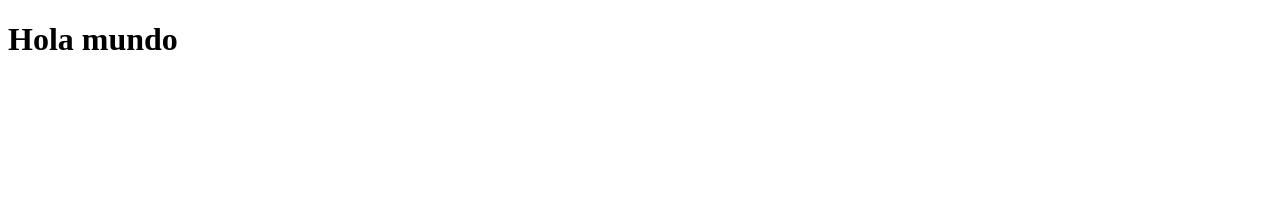
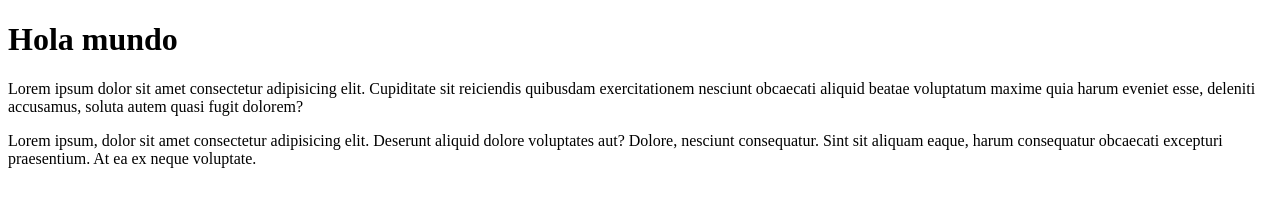
Before and after one commit to mariajosesnchz/miweb, a plain HTML site: page index.html in a window 1280 px wide. Drawn offline with Linux system fonts and the light colour scheme.

Commit message:
segundo commit, se añadio dos parrafos

```diff
--- a/index.html
+++ b/index.html
@@ -8,5 +8,7 @@
 </head>
 <body>
     <h1>Hola mundo</h1>
+    <p>Lorem ipsum dolor sit amet consectetur adipisicing elit. Cupiditate sit reiciendis quibusdam exercitationem nesciunt obcaecati aliquid beatae voluptatum maxime quia harum eveniet esse, deleniti accusamus, soluta autem quasi fugit dolorem?</p>
+    <p>Lorem ipsum, dolor sit amet consectetur adipisicing elit. Deserunt aliquid dolore voluptates aut? Dolore, nesciunt consequatur. Sint sit aliquam eaque, harum consequatur obcaecati excepturi praesentium. At ea ex neque voluptate.</p>
 </body>
 </html>
```
